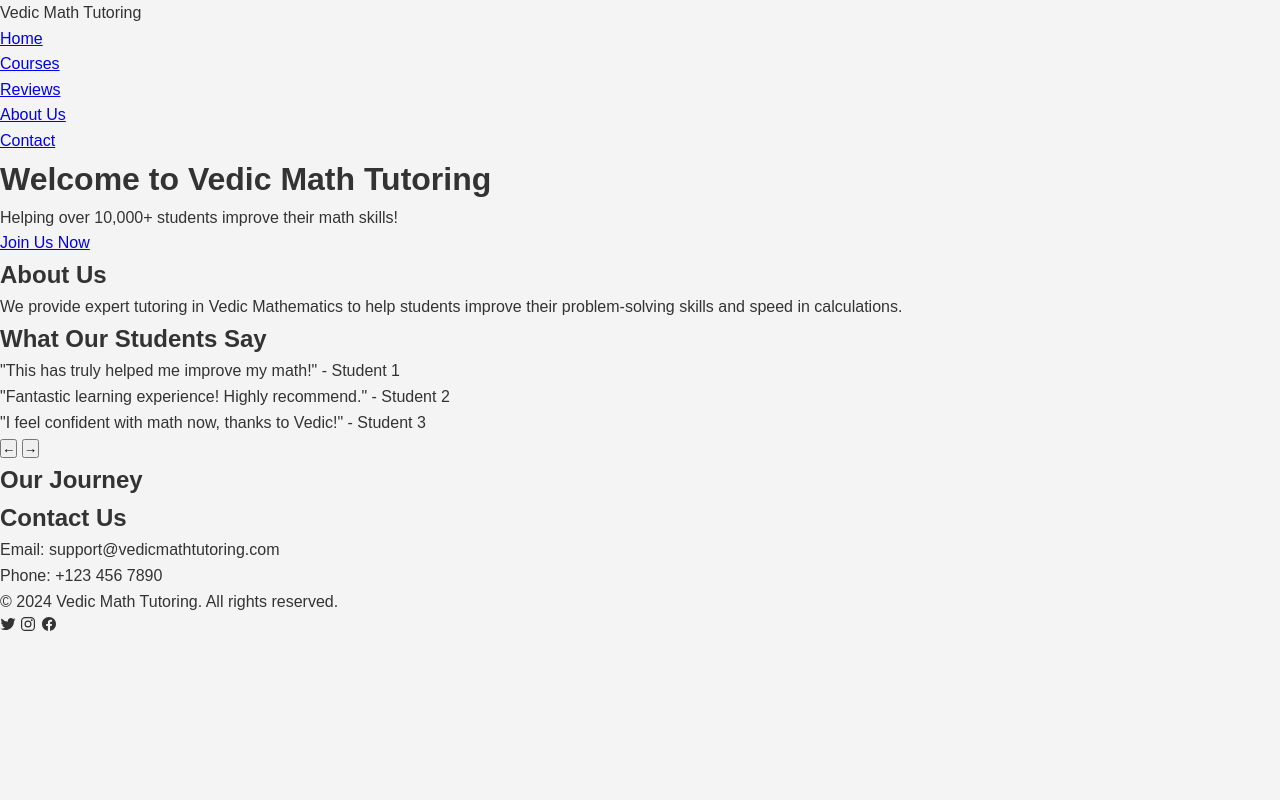
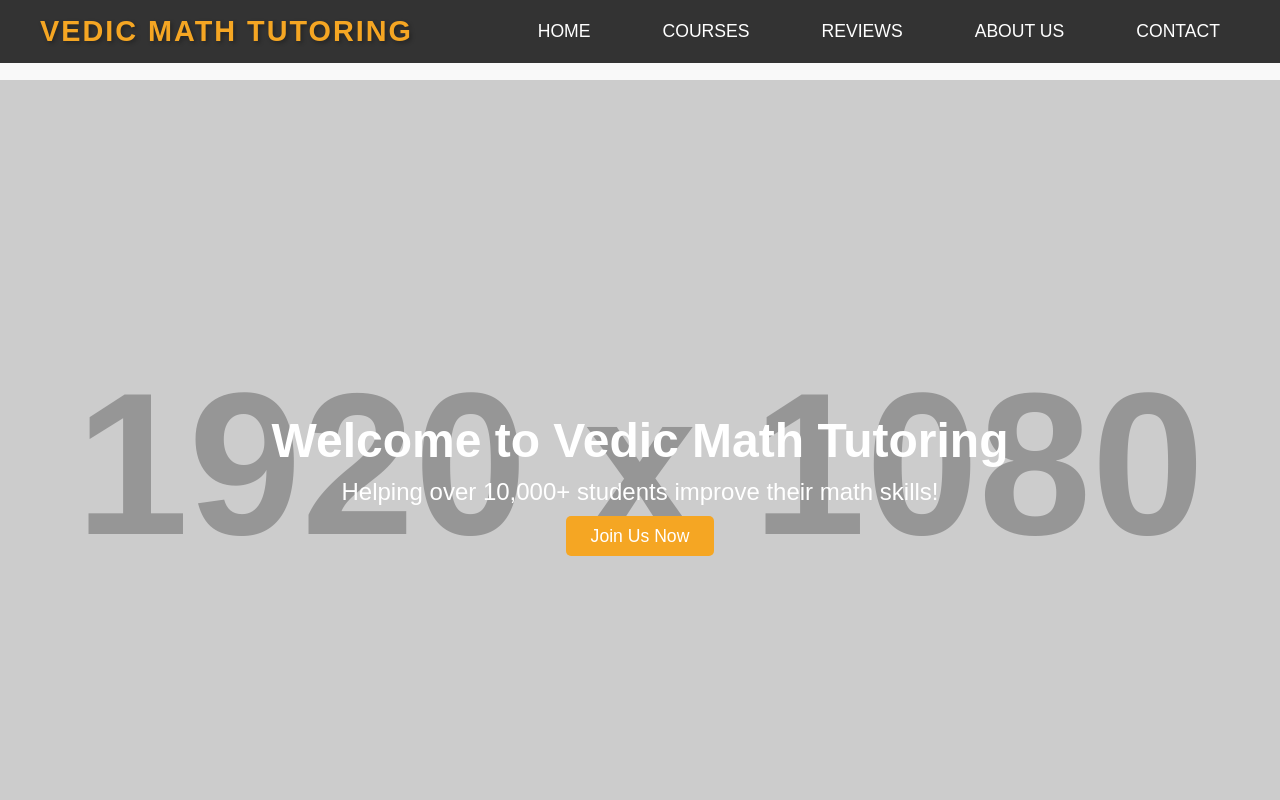
Before and after one commit to NikhilTheBiel/Vedic-math-tutor, a plain HTML site: page index.html in a window 1280 px wide. Shown: the top 800 px of the page. Drawn offline with nearby package versions, Linux system fonts and the light colour scheme; placeholder pictures from the web are drawn by us; a script that the page names is missing.

Commit message:
Update style.css

```diff
--- a/style.css
+++ b/style.css
@@ -1,95 +1,268 @@
-/* Basic reset for spacing, box-sizing, and font-size */
-*,
-*::before,
-*::after {
-  box-sizing: border-box;
-  margin: 0;
-  padding: 0;
+/* Reset some default styles */
+* {
+    margin: 0;
+    padding: 0;
+    box-sizing: border-box;
 }
 
-/* Body and Container Styles */
 body {
-  font-family: Arial, sans-serif;
-  color: #333;
-  line-height: 1.6;
-  background-color: #f4f4f4;
+    font-family: 'Arial', sans-serif;
+    background-color: #f9f9f9;
+    color: #333;
+    padding-top: 80px; /* Adjust to prevent header overlap */
 }
 
-/* Container */
-.container {
-  width: 100%;
-  margin: 0 auto;
-  padding: 20px;
+/* Header styles */
+header {
+    background-color: #333;
+    color: #fff;
+    display: flex;
+    justify-content: space-between;
+    align-items: center;
+    padding: 15px 40px;
+    position: fixed;
+    top: 0;
+    width: 100%;
+    z-index: 100;
 }
 
-/* Footer Styling */
-#footer {
-  background-color: #333;
-  color: #fff;
-  padding: 60px 0;
+header .logo {
+    font-size: 1.8rem;
+    font-weight: bold;
+    text-transform: uppercase;
+    color: #f5a623;
+    letter-spacing: 2px;
+    text-shadow: 2px 2px 4px rgba(0, 0, 0, 0.3);
+    transition: all 0.3s ease-in-out;
 }
 
-.widget-title {
-  font-size: 18px;
-  font-weight: bold;
-  color: #f5f5f5;
-  margin-bottom: 15px;
+header .logo:hover {
+    color: #fff;
+    text-shadow: none;
 }
 
-.widget ul {
-  list-style-type: none;
+/* Navigation menu styles */
+nav .menu {
+    display: flex;
+    list-style: none;
+    gap: 2rem;
 }
 
-.widget ul li {
-  margin-bottom: 10px;
+nav .menu li {
+    list-style-type: none;
 }
 
-.widget ul li a {
-  color: #fff;
-  text-decoration: none;
+nav .menu a {
+    text-decoration: none;
+    color: #fff;
+    font-size: 1.1rem;
+    text-transform: uppercase;
+    padding: 10px 20px;
+    border-radius: 5px;
+    transition: background-color 0.3s ease-in-out, color 0.3s ease-in-out;
 }
 
-.widget ul li a:hover {
-  text-decoration: underline;
+nav .menu a:hover {
+    background-color: #f5a623;
+    color: #333;
 }
 
-/* Social Media Links */
-.styled-icons.icon-bordered.icon-sm li a {
-  display: inline-block;
-  margin: 5px;
-  padding: 10px;
-  border-radius: 50%;
-  background-color: #333;
-  color: #fff;
+/* Hero Section */
+.hero {
+    background: url('https://via.placeholder.com/1920x1080?text=Kids+Studying') no-repeat center center/cover;
+    height: 100vh;
+    display: flex;
+    justify-content: center;
+    align-items: center;
+    text-align: center;
+    color: white;
+    position: relative;
+    background-position: center 0;
+    transition: background-position 0.1s ease-in-out;
 }
 
-.styled-icons.icon-bordered.icon-sm li a:hover {
-  background-color: #f5f5f5;
-  color: #333;
+.hero-content {
+    z-index: 10;
+    padding: 20px;
 }
 
-/* Scroll to Top Button */
-.scrollToTop {
-  position: fixed;
-  bottom: 20px;
-  right: 20px;
-  background-color: #333;
-  color: #fff;
-  border-radius: 50%;
-  padding: 10px;
-  display: none;
-  cursor: pointer;
+.hero h1 {
+    font-size: 3rem;
+    margin-bottom: 10px;
 }
 
-/* Scroll to Top Button Hover Effect */
-.scrollToTop:hover {
-  background-color: #f5f5f5;
-  color: #333;
+.hero p {
+    font-size: 1.5rem;
+    margin-bottom: 20px;
 }
 
-/* Responsive Design for Smaller Screens */
+.cta-button {
+    padding: 10px 25px;
+    background-color: #f5a623;
+    color: #fff;
+    font-size: 1.1rem;
+    text-decoration: none;
+    border-radius: 5px;
+    transition: all 0.3s ease-in-out;
+}
+
+.cta-button:hover {
+    background-color: #d48d15;
+}
+
+/* About Us Section */
+section#about {
+    padding: 50px 20px;
+    text-align: center;
+}
+
+section#about h2 {
+    font-size: 2rem;
+    margin-bottom: 20px;
+}
+
+/* Reviews Section */
+#reviews {
+    padding: 50px 20px;
+    text-align: center;
+}
+
+#reviews .review-container {
+    display: flex;
+    gap: 20px;
+    justify-content: center;
+    margin-bottom: 20px;
+}
+
+.review-box {
+    background-color: #f5a623;
+    color: white;
+    padding: 20px;
+    width: 250px;
+    border-radius: 10px;
+    box-shadow: 0px 4px 8px rgba(0, 0, 0, 0.1);
+    transition: transform 0.3s ease;
+}
+
+.review-box:hover {
+    transform: scale(1.05);
+}
+
+.review-buttons {
+    display: flex;
+    justify-content: center;
+    gap: 10px;
+}
+
+.review-buttons button {
+    background-color: #f5a623;
+    color: white;
+    padding: 10px 20px;
+    border: none;
+    font-size: 1.2rem;
+    cursor: pointer;
+    border-radius: 5px;
+}
+
+.review-buttons button:hover {
+    background-color: #d48d15;
+}
+
+/* Our Journey Section */
+.our-journey {
+    padding: 50px 20px;
+    text-align: center;
+}
+
+.our-journey h2 {
+    font-size: 2rem;
+    margin-bottom: 20px;
+}
+
+/* Footer styles */
+footer {
+    background-color: #333;
+    color: #fff;
+    padding: 20px 0;
+    position: relative;
+    text-align: center;
+}
+
+footer .footer-content {
+    display: flex;
+    justify-content: center;
+    flex-direction: column;
+    align-items: center;
+}
+
+footer .social-icons {
+    display: flex;
+    gap: 1rem;
+    margin-top: 10px;
+}
+
+footer .social-icons ion-icon {
+    font-size: 1.5rem;
+    color: #fff;
+    cursor: pointer;
+}
+
+footer .social-icons ion-icon:hover {
+    color: #f5a623;
+}
+
+.bubbles-container {
+    position: absolute;
+    bottom: 0;
+    left: 0;
+    width: 100%;
+    height: 100px;
+    overflow: hidden;
+}
+
+.bubble {
+    position: absolute;
+    bottom: 0;
+    width: 20px;
+    height: 20px;
+    background-color: #f5a623;
+    border-radius: 50%;
+    animation: bubble-animation 5s infinite ease-in-out;
+}
+
+@keyframes bubble-animation {
+    0% {
+        transform: translateY(0) scale(1);
+    }
+    100% {
+        transform: translateY(-100px) scale(1.5);
+    }
+}
+
+/* Mobile responsiveness */
 @media (max-width: 768px) {
-  .col-md-4 {
-    margin-bottom: 20px;
-  }
+    header {
+        flex-direction: column;
+        align-items: flex-start;
+        padding: 15px;
+    }
+
+    header .logo {
+        font-size: 1.6rem;
+    }
+
+    nav .menu {
+        flex-direction: column;
+        gap: 1rem;
+    }
+
+    nav .menu li {
+        width: 100%;
+    }
+
+    nav .menu a {
+        padding: 12px;
+        text-align: center;
+        width: 100%;
+    }
 }
```
